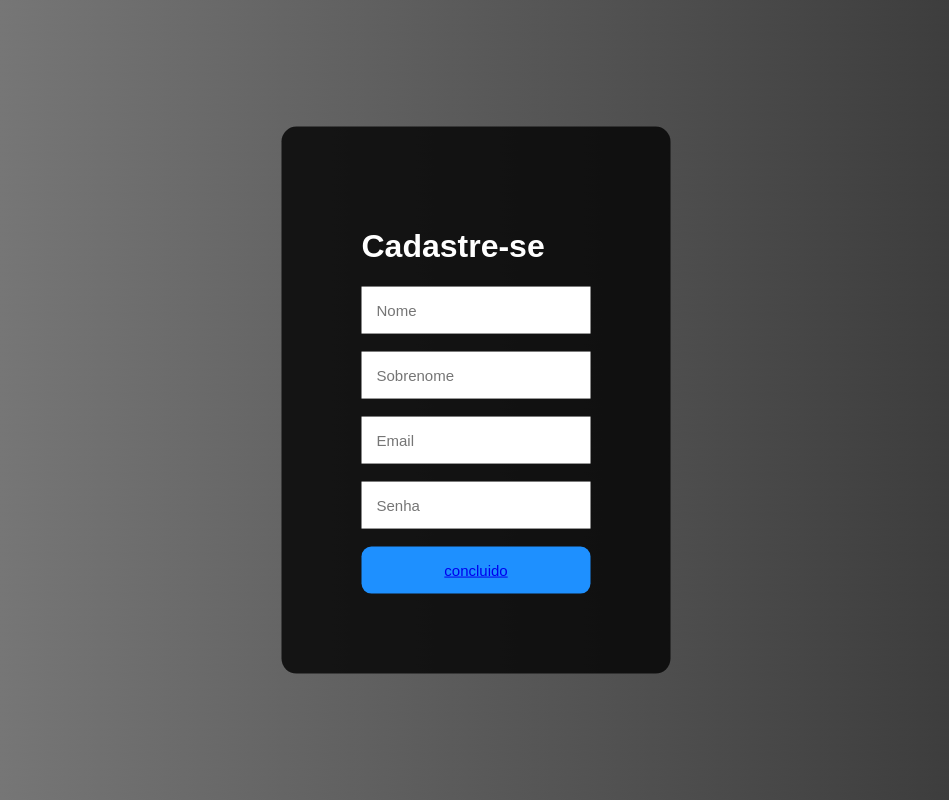
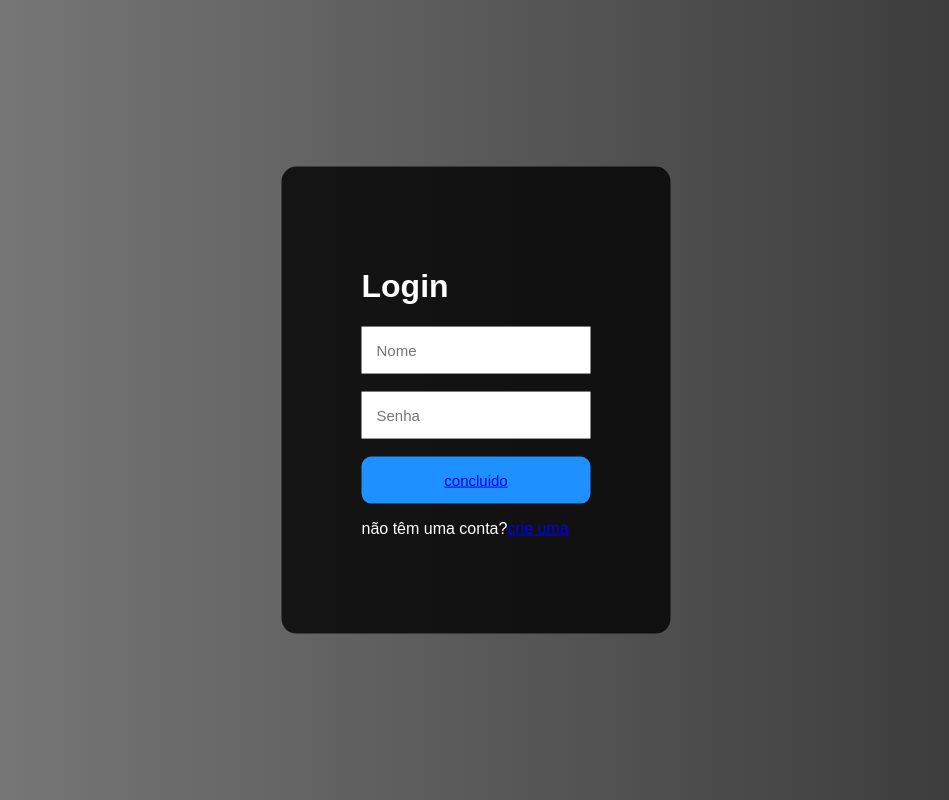
Before and after one commit to murilocarvalhodealmeida1/primeira_loja, a plain HTML site: page formulario.html in a window 1280 px wide. Shown: the whole page, without its empty margins (164-1113 px from the left). Drawn offline with Linux system fonts and the light colour scheme.

Commit message:
Update formulario.html

```diff
--- a/formulario.html
+++ b/formulario.html
@@ -3,21 +3,19 @@
 <head>
     <meta charset="UTF-8">
     <meta name="viewport" content="width=device-width, initial-scale=1.0">
-    <title>Cadastro</title>
+    <title>Login</title>
     <link rel="stylesheet" href="login.css">
+
 </head>
 <body>
     <div>
-        <h1>Cadastre-se</h1>
-        <input type="text" id="name" placeholder="Nome" >
+        <h1>Login</h1>
+        <input type="text" placeholder="Nome">
         <br><br>
-        <input type="text" name="sobrenome" id="sobrenome" placeholder="Sobrenome">
-        <br><br>
-        <input type="email" name="email" id="email" placeholder="Email">
-        <br><br>
-        <input type="password" name="password" id="password" placeholder="Senha">
+        <input type="password" placeholder="Senha">
         <br><br>
         <button type="submit"><a href="index.html">concluido</a></button>
+        <p>não têm uma conta?<a href="formulario1.html">crie uma</a></p>
      </div>
 </body>
 </html>
```
